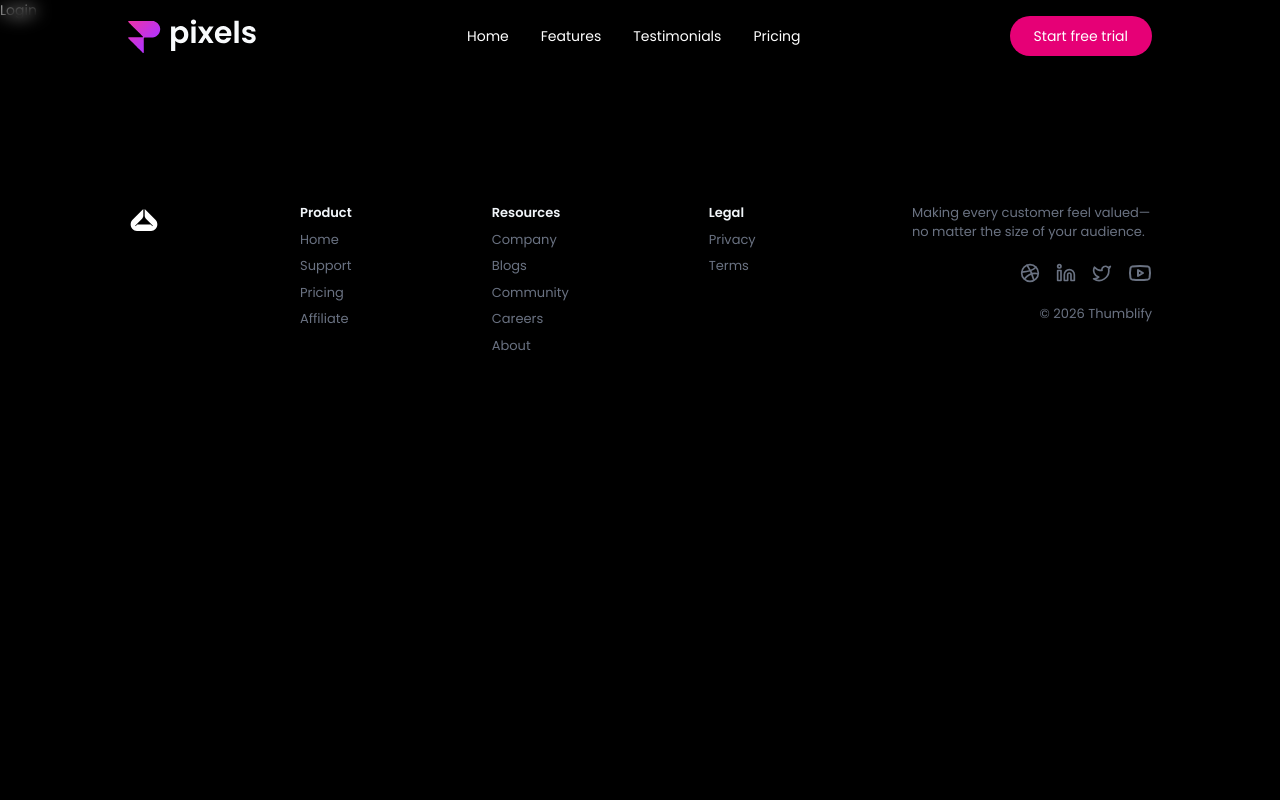
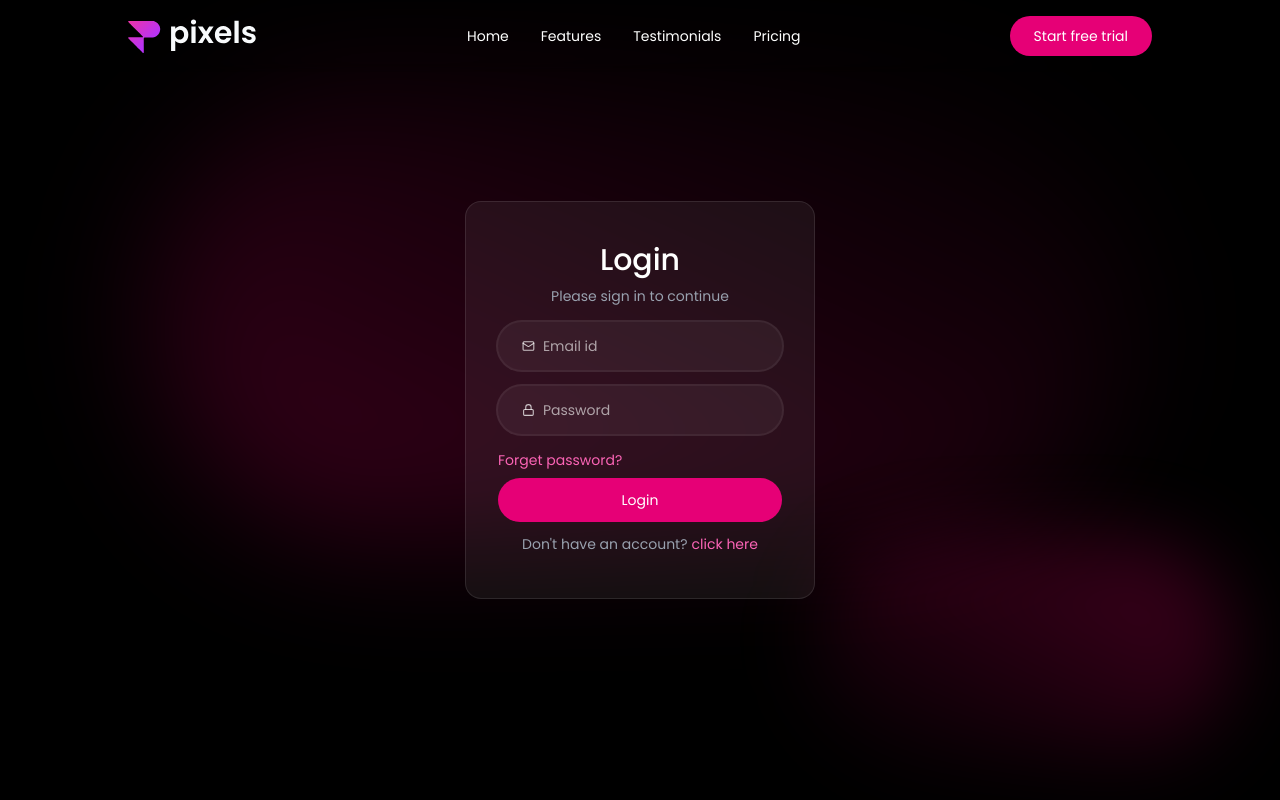
Before and after one commit to DPanvish/Thumbify, a React (Vite) app in the folder client/: page /login in a window 1280 px wide. Shown: the top 800 px of the page. Built offline with nearby package versions, Linux system fonts and the light colour scheme.

Commit message:
Login Page added

```diff
--- a/client/src/components/Login.tsx
+++ b/client/src/components/Login.tsx
@@ -1,9 +1,73 @@
-import React from 'react'
+import React, { useState } from 'react'
+import SoftBackdrop from './SoftBackdrop'
 
 const Login = () => {
-  return (
-    <div>Login</div>
-  )
+    const [state, setState] = useState("login")
+
+    const [formData, setFormData] = useState({
+        name: '',
+        email: '',
+        password: ''
+    })
+
+    const handleChange = (e: React.ChangeEvent<HTMLInputElement>) => {
+        const { name, value } = e.target
+        setFormData(prev => ({ ...prev, [name]: value }))
+    }
+
+    const handleSubmit = (e: React.FormEvent<HTMLFormElement>) => {
+        e.preventDefault()
+
+    }
+
+    return (
+        <>
+            <SoftBackdrop />
+            <div className='min-h-screen flex items-center justify-center'>
+                <form
+                    onSubmit={handleSubmit}
+                    className="w-full sm:w-87.5 text-center bg-white/6 border border-white/10 rounded-2xl px-8">
+                    <h1 className="text-white text-3xl mt-10 font-medium">
+                        {state === "login" ? "Login" : "Sign up"}
+                    </h1>
+
+                    <p className="text-gray-400 text-sm mt-2">Please sign in to continue</p>
+
+                    {state !== "login" && (
+                        <div className="flex items-center mt-6 w-full bg-white/5 ring-2 ring-white/10 focus-within:ring-pink-500/60 h-12 rounded-full overflow-hidden pl-6 gap-2 transition-all ">
+                            <svg xmlns="http://www.w3.org/2000/svg" width="16" height="16" viewBox="0 0 24 24" fill="none" stroke="currentColor" className="text-white/60" strokeWidth="2" strokeLinecap="round" strokeLinejoin="round"> <circle cx="12" cy="8" r="5" /> <path d="M20 21a8 8 0 0 0-16 0" /> </svg>
+                            <input type="text" name="name" placeholder="Name" className="w-full bg-transparent text-white placeholder-white/60 border-none outline-none " value={formData.name} onChange={handleChange} required />
+                        </div>
+                    )}
+
+                    <div className="flex items-center w-full mt-4 bg-white/5 ring-2 ring-white/10 focus-within:ring-pink-500/60 h-12 rounded-full overflow-hidden pl-6 gap-2 transition-all ">
+                        <svg xmlns="http://www.w3.org/2000/svg" width="14" height="14" viewBox="0 0 24 24" fill="none" stroke="currentColor" className="text-white/75" strokeWidth="2" strokeLinecap="round" strokeLinejoin="round"> <path d="m22 7-8.991 5.727a2 2 0 0 1-2.009 0L2 7" /> <rect x="2" y="4" width="20" height="16" rx="2" /> </svg>
+                        <input type="email" name="email" placeholder="Email id" className="w-full bg-transparent text-white placeholder-white/60 border-none outline-none " value={formData.email} onChange={handleChange} required />
+                    </div>
+
+                    <div className=" flex items-center mt-4 w-full bg-white/5 ring-2 ring-white/10 focus-within:ring-pink-500/60 h-12 rounded-full overflow-hidden pl-6 gap-2 transition-all ">
+                        <svg xmlns="http://www.w3.org/2000/svg" width="14" height="14" viewBox="0 0 24 24" fill="none" stroke="currentColor" className="text-white/75" strokeWidth="2" strokeLinecap="round" strokeLinejoin="round"> <rect width="18" height="11" x="3" y="11" rx="2" ry="2" /> <path d="M7 11V7a5 5 0 0 1 10 0v4" /> </svg>
+                        <input type="password" name="password" placeholder="Password" className="w-full bg-transparent text-white placeholder-white/60 border-none outline-none" value={formData.password} onChange={handleChange} required />
+                    </div>
+
+                    <div className="mt-4 text-left">
+                        <button className="text-sm text-pink-400 hover:underline">
+                            Forget password?
+                        </button>
+                    </div>
+
+                    <button type="submit" className="mt-2 w-full h-11 rounded-full text-white bg-pink-600 hover:bg-pink-500 transition " >
+                        {state === "login" ? "Login" : "Sign up"}
+                    </button>
+
+                    <p onClick={() => setState(prev => prev === "login" ? "register" : "login")} className="text-gray-400 text-sm mt-3 mb-11 cursor-pointer" >
+                        {state === "login" ? "Don't have an account?" : "Already have an account?"}
+                        <span className="text-pink-400 hover:underline ml-1">click here</span>
+                    </p>
+                </form>
+            </div>
+        </>
+    )
 }
 
 export default Login
--- /dev/null
+++ b/client/src/components/SoftBackdrop.tsx
@@ -0,0 +1,12 @@
+
+
+const SoftBackdrop = () => {
+  return (
+    <div className='fixed inset-0 -z-1 pointer-events-none'>
+        <div className='absolute left-1/2 top-20 -translate-x-1/2 w-245 h-115 bg-linear-to-tr from-pink-800/35 to-transparent rounded-full blur-3xl' />
+        <div className='absolute right-12 bottom-10 w-105 h-55 bg-linear-to-bl from-pink-700/35 to-transparent rounded-full blur-2xl' />
+    </div>
+  )
+}
+
+export default SoftBackdrop
```
